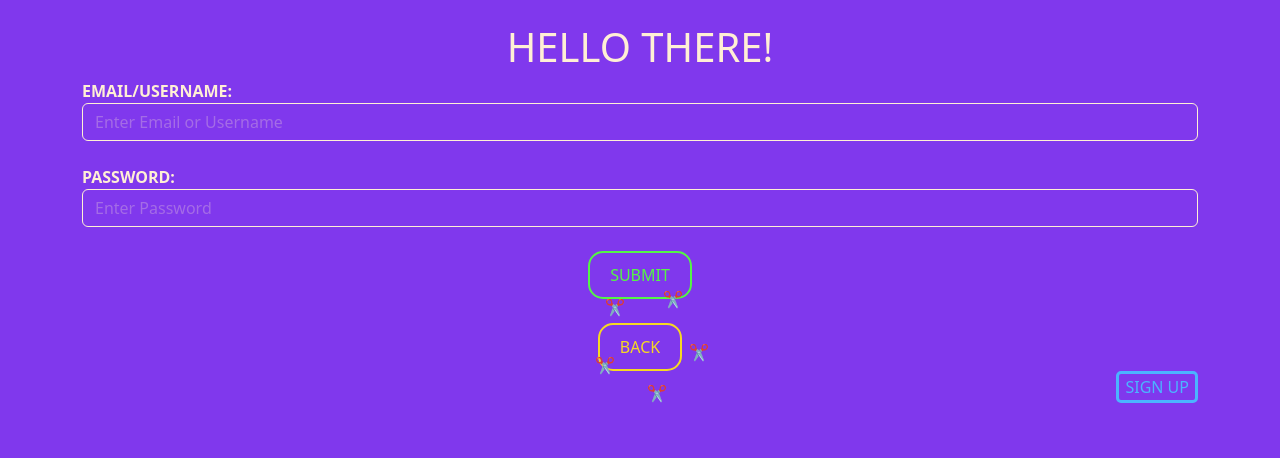
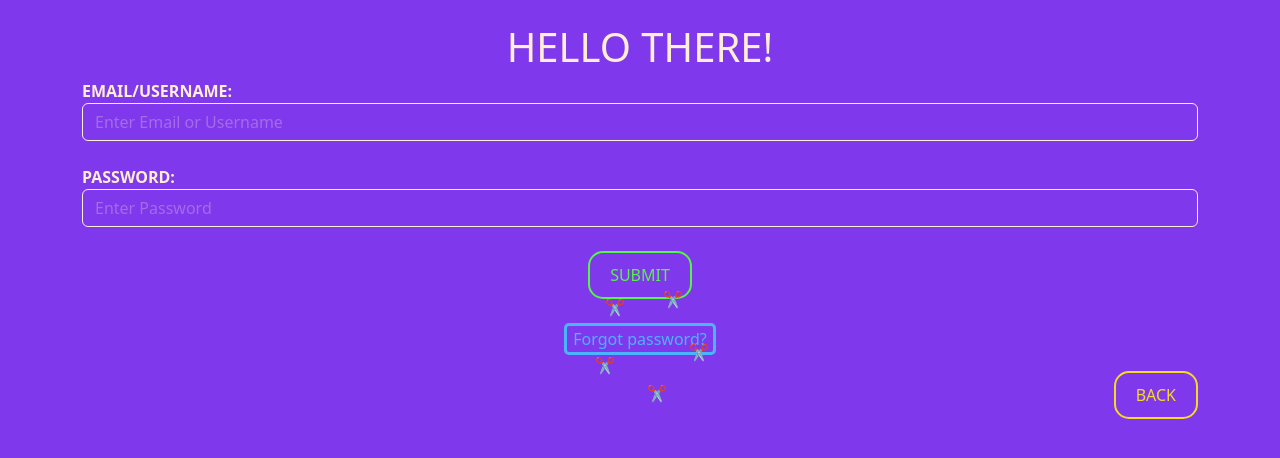
Before and after one commit to iamprecieee/scissor-app, a Flask app: page /login in a window 1280 px wide. Shown: the part 69-527 px from the top of the page. Run offline with Flask 2, Linux system fonts and the light colour scheme; some libraries are stand-ins or nearby versions.

Commit message:
Update login.html

```diff
--- a/scissor/templates/login.html
+++ b/scissor/templates/login.html
@@ -22,9 +22,10 @@
 </form>
 <br>
 <div align="center">
+    <a href="/forgot_password"><button  type="button" class="btn-qr">Forgot password?</button></a>
+</div>
+<p></p>
+<div align="right">
     <a href="/home"><button type="button" class="btn-outline">BACK</button></a>
 </div>
-<div align="right">
-    <a href="/signup"><button type="button" class="btn-qr">SIGN UP</button></a>
-</div>
 {% endblock %}
```
